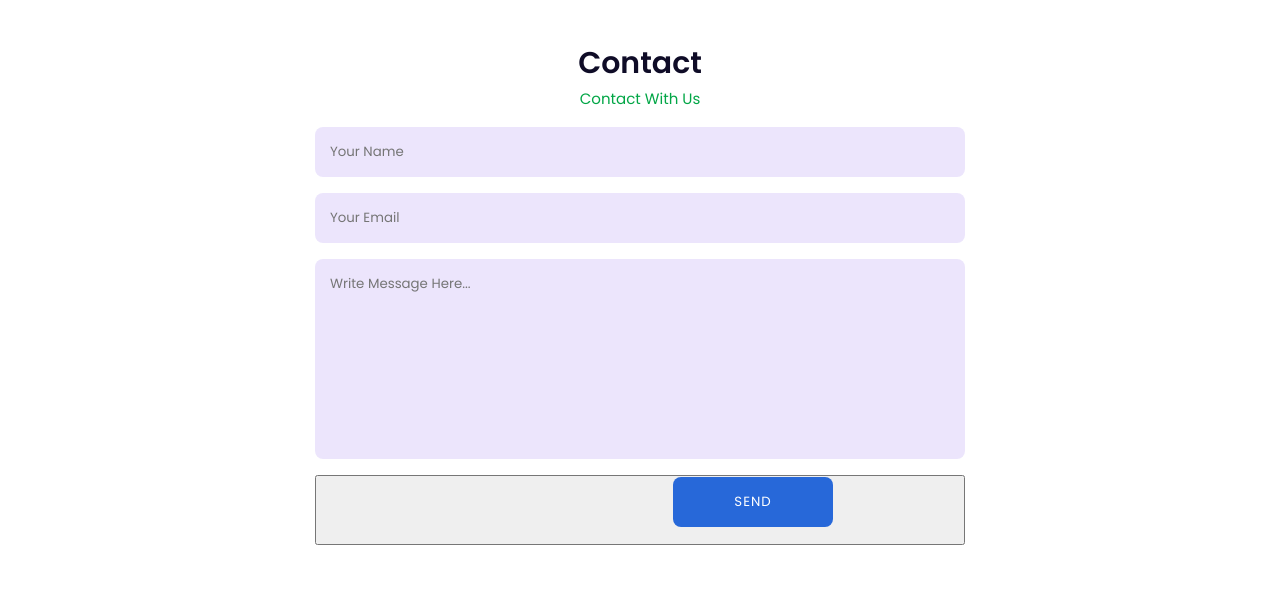
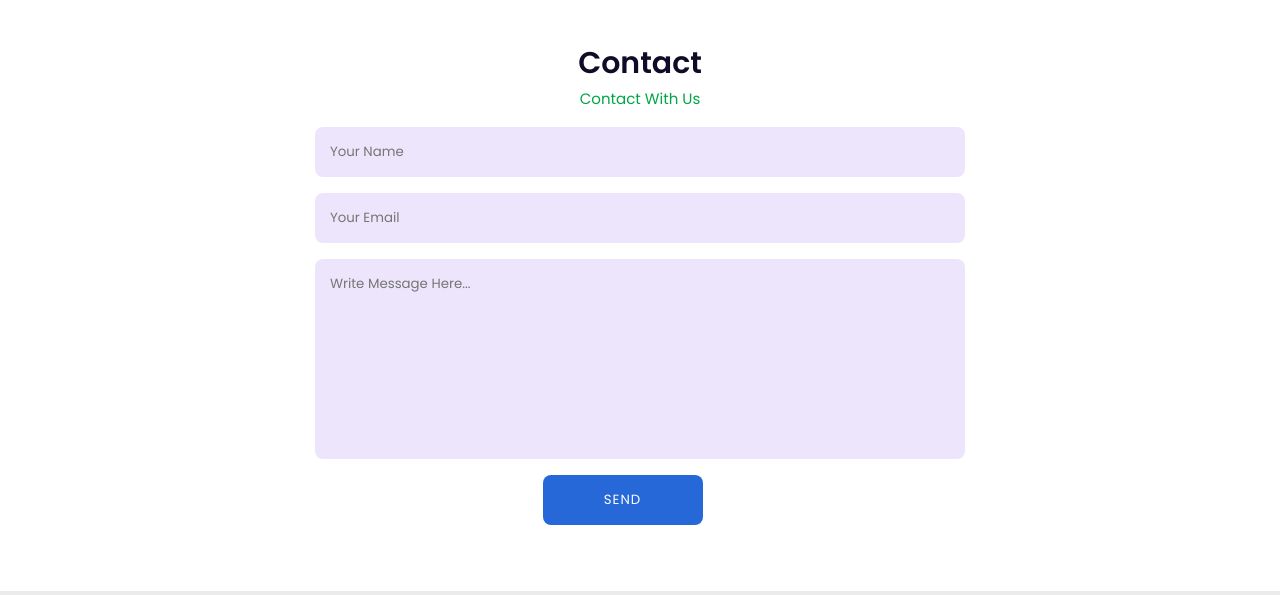
Before and after one commit to refaamirul/Website-Landing-Page, a plain HTML site: page index.html in a window 1280 px wide. Shown: the part 6441-7036 px from the top of the page. Drawn offline with nearby package versions, Linux system fonts and the light colour scheme.

Commit message:
hapus buttonnya

```diff
--- a/index.html
+++ b/index.html
@@ -272,7 +272,7 @@
           <input type="text" placeholder="Your Name" required />
           <input type="email" placeholder="Your Email" required />
           <textarea name="" id="" cols="30" rows="10" placeholder="Write Message Here..." required></textarea>
-          <button><input type="button" value="Send" class="contact-button" /></button>
+          <input type="button" value="Send" class="contact-button" />
         </form>
       </div>
     </section>
```
